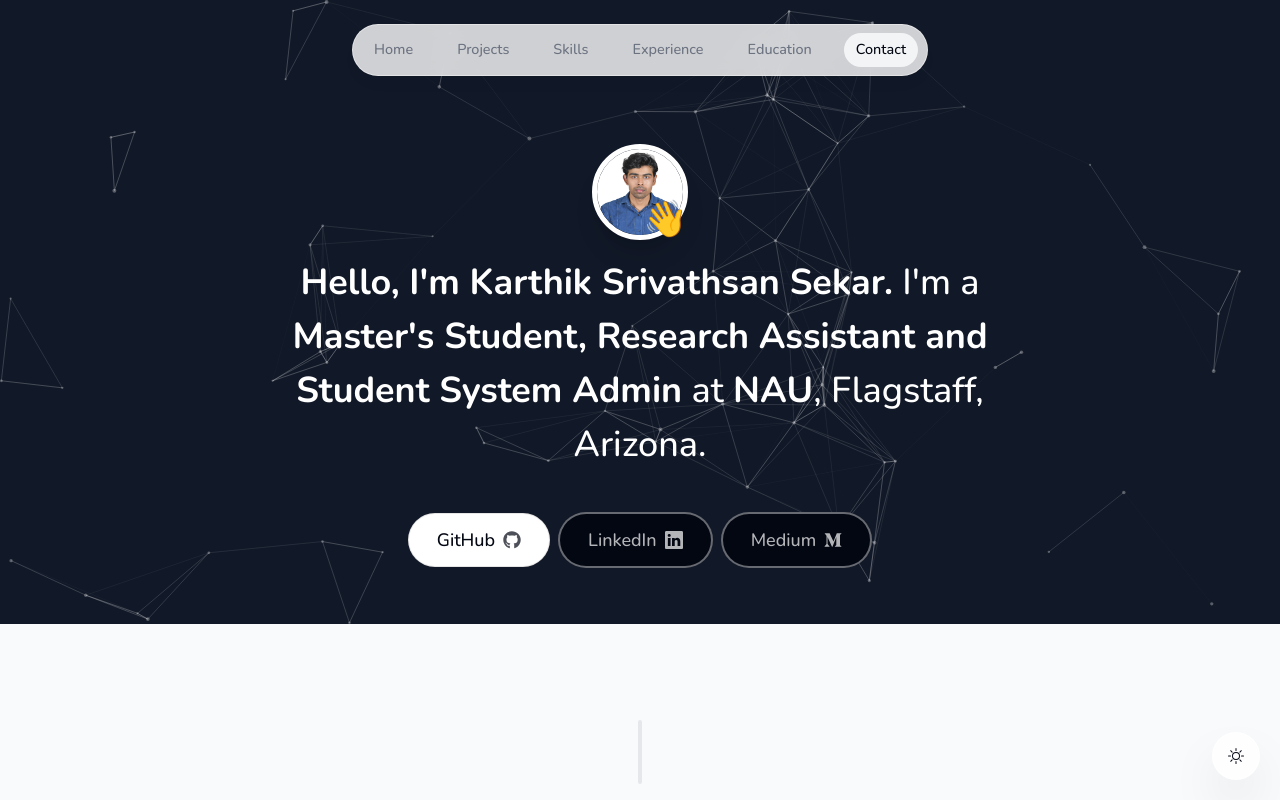
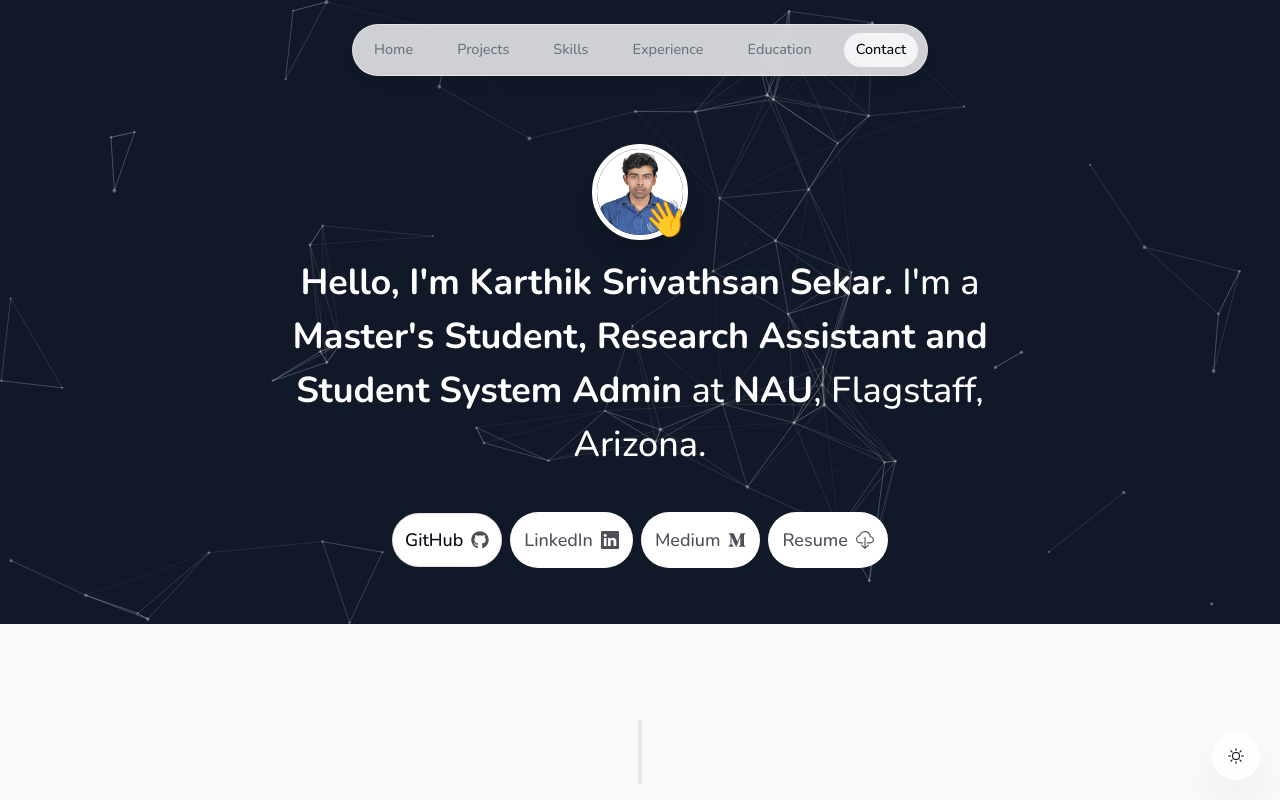
Before and after one commit to ks3669/Portfolio_website, a Next.js app: page / in a window 1280 px wide. Shown: the top 800 px of the page. Built offline with nearby package versions, Linux system fonts and the light colour scheme; no server answers.

Commit message:
Update intro.tsx
added resume download button and resized the other 3 buttons in intro section

```diff
--- a/components/intro.tsx
+++ b/components/intro.tsx
@@ -4,6 +4,7 @@
 import React from "react";
 import { motion } from "framer-motion";
 import { BsLinkedin } from "react-icons/bs";
+import { BsCloudDownload } from "react-icons/bs";
 import { FaMediumM } from "react-icons/fa"; // Or use FaMedium if you want the filled version
 import { FaGithub } from "react-icons/fa";
 import { useSectionInView } from "@/lib/hooks";
@@ -78,7 +79,7 @@
         }}
       >
         <a
-          className="group bg-white px-7 py-3 flex items-center gap-2 rounded-full outline-none focus:scale-110 hover:scale-105 active:scale-105 transition cursor-pointer borderBlack text-gray-950"
+          className="group bg-white px-3 py-3 w-25 flex items-center gap-2 rounded-full outline-none focus:scale-110 hover:scale-105 active:scale-105 transition cursor-pointer borderBlack text-gray-950"
           href="https://github.com/ks3669"
           target="_blank"
         >
@@ -86,7 +87,7 @@
         </a>
 
         <a
-          className="group bg-gray-950 text-white px-7 py-3 flex items-center gap-2 rounded-full outline-none focus:scale-105 hover:scale-105 active:scale-105 transition border-2 border-white border-opacity-40"
+          className="group bg-white px-3 py-3 w-25  flex items-center gap-2 rounded-full outline-none focus:scale-105 hover:scale-105 active:scale-105 transition border-2 border-white border-opacity-40"
           href="https://www.linkedin.com/in/karthik-srivathsan-89a731181/"
           target="_blank"
         >
@@ -95,14 +96,22 @@
         </a>
 
         <a
-          className="group bg-gray-950 text-white px-7 py-3 flex items-center gap-2 rounded-full outline-none focus:scale-105 hover:scale-105 active:scale-105 transition border-2 border-white border-opacity-40"
-          href="https://medium.com/@karthiksri2023"
+          className="group bg-white px-3 py-3 w-25 flex items-center gap-2 rounded-full outline-none focus:scale-105 hover:scale-105 active:scale-105 transition border-2 border-white border-opacity-40"          href="https://medium.com/@karthiksri2023"
           target="_blank"
         >
           <span className="opacity-70">Medium</span>
           <FaMediumM className="opacity-70" />
         </a>
 
+        <a
+              className="group bg-white px-3 py-3 w-25 flex items-center gap-2 rounded-full outline-none focus:scale-105 hover:scale-105 active:scale-105 transition border-2 border-white border-opacity-40"
+              href="/Karthik_Sekar_Resume.pdf"
+              download="Karthik_Sekar_Resume.pdf"
+            >
+              <span className="opacity-70">Resume</span>
+              <BsCloudDownload className="opacity-70" />
+        </a>
+
       </motion.div>
     </section>
   );
```
